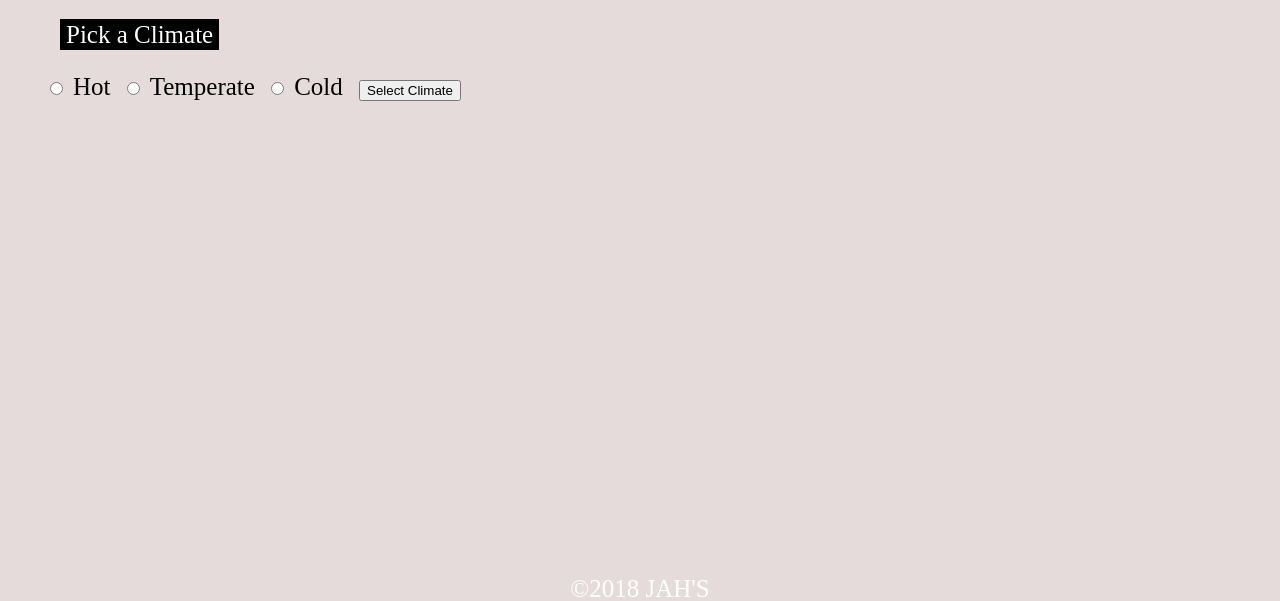
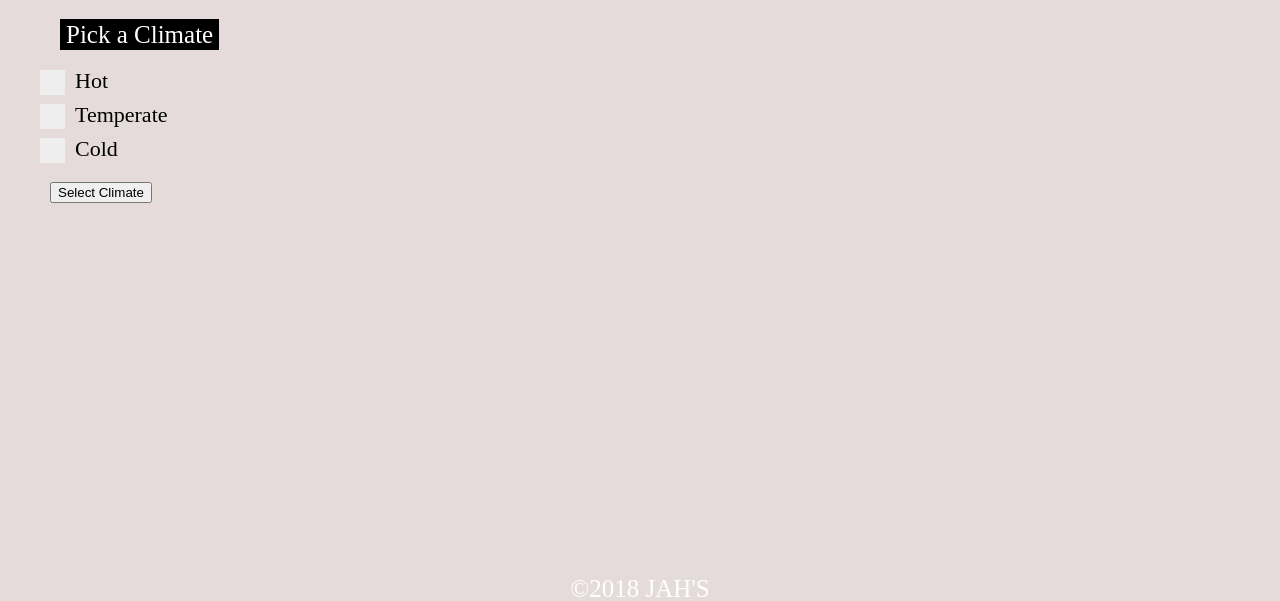
Before and after one commit to niesssiobhan/packing-planner, a plain HTML site: page index.html in a window 1280 px wide. Shown: the part 199-800 px from the top of the page. Drawn offline with Linux system fonts and the light colour scheme.

Commit message:
styling and asscociated dynamic html for checkboxes

```diff
--- a/css/style.css
+++ b/css/style.css
@@ -139,3 +139,73 @@ ul li del {
 ul li input[type=checkbox]:checked ~ del {
     text-decoration: line-through;
 }
+
+
+/* ------------------------Fancy Check Boxes-------------------------------------- */
+/* The container */
+.container {
+    display: block;
+    position: relative;
+    padding-left: 35px;
+    margin-bottom: 12px;
+    cursor: pointer;
+    font-size: 22px;
+    -webkit-user-select: none;
+    -moz-user-select: none;
+    -ms-user-select: none;
+    user-select: none;
+}
+
+/* Hide the browser's default checkbox */
+.container input {
+    position: absolute;
+    opacity: 0;
+    cursor: pointer;
+    height: 0;
+    width: 0;
+}
+
+/* Create a custom checkbox */
+.checkmark {
+    position: absolute;
+    top: 0;
+    left: 0;
+    height: 25px;
+    width: 25px;
+    background-color: #eee;
+}
+
+/* On mouse-over, add a grey background color */
+.container:hover input ~ .checkmark {
+    background-color: #ccc;
+}
+
+/* When the checkbox is checked, add a blue background */
+.container input:checked ~ .checkmark {
+    background-color: #2196F3;
+}
+
+/* Create the checkmark/indicator (hidden when not checked) */
+.checkmark:after {
+    content: "";
+    position: absolute;
+    display: none;
+}
+
+/* Show the checkmark when checked */
+.container input:checked ~ .checkmark:after {
+    display: block;
+}
+
+/* Style the checkmark/indicator */
+.container .checkmark:after {
+    left: 9px;
+    top: 5px;
+    width: 5px;
+    height: 10px;
+    border: solid white;
+    border-width: 0 3px 3px 0;
+    -webkit-transform: rotate(45deg);
+    -ms-transform: rotate(45deg);
+    transform: rotate(45deg);
+}
--- a/index.html
+++ b/index.html
@@ -51,9 +51,9 @@
               <form id="climateForm">
                   <fieldset>
                     <legend>Pick a Climate</legend>
-                    <label><input type="radio" name="climate" value="hot" />Hot</label>
-                    <label><input type="radio" name="climate" value="temperate" />Temperate</label>
-                    <label><input type="radio" name="climate" value="cold" />Cold</label>
+                    <label class="container"><input type="radio" name="climate" value="hot" />Hot<span class="checkmark"></span></label>
+                    <label class="container"><input type="radio" name="climate" value="temperate" />Temperate<span class="checkmark"></span></label>
+                    <label class="container"><input type="radio" name="climate" value="cold" />Cold<span class="checkmark"></span></label>
                     <input type="submit" value="Select Climate" />
                   </fieldset>
                 </form>
--- a/js/home.js
+++ b/js/home.js
@@ -8,6 +8,7 @@ function createCheckboxItem(elementId, item, checkedYN) {
   var formContents = document.getElementById(elementId);
 
   var newLabel = document.createElement('label');
+  newLabel.className = 'container';
 
   var labelText = document.createTextNode(item);
 
@@ -16,8 +17,12 @@ function createCheckboxItem(elementId, item, checkedYN) {
   newCheck.value = item;
   newCheck.checked = checkedYN;
 
+  var newSpan = document.createElement('span');
+  newSpan.className = 'checkmark';
+
   newLabel.appendChild(newCheck);
   newLabel.appendChild(labelText);
+  newLabel.appendChild(newSpan);
   formContents.appendChild(newLabel);
 }
 
```
